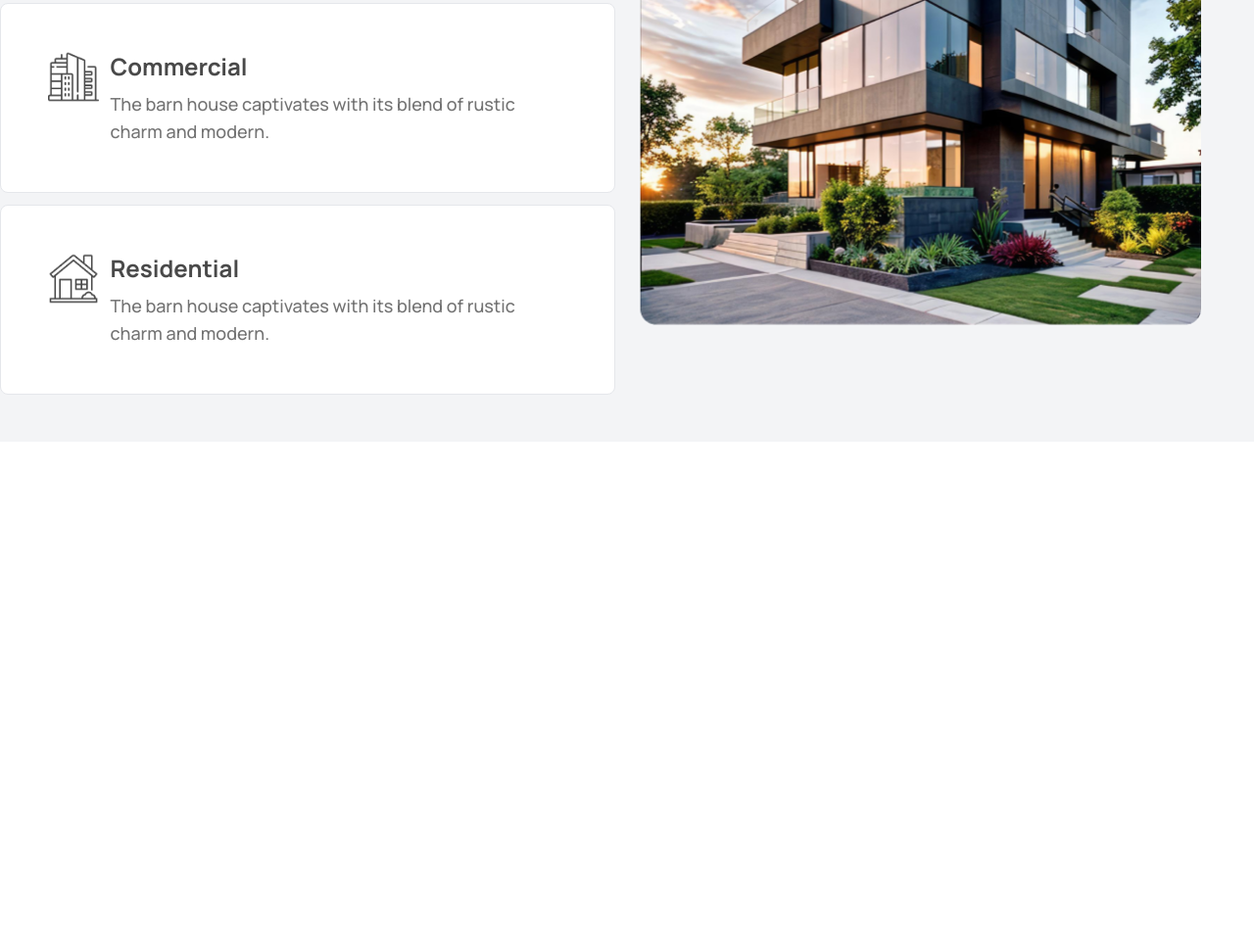
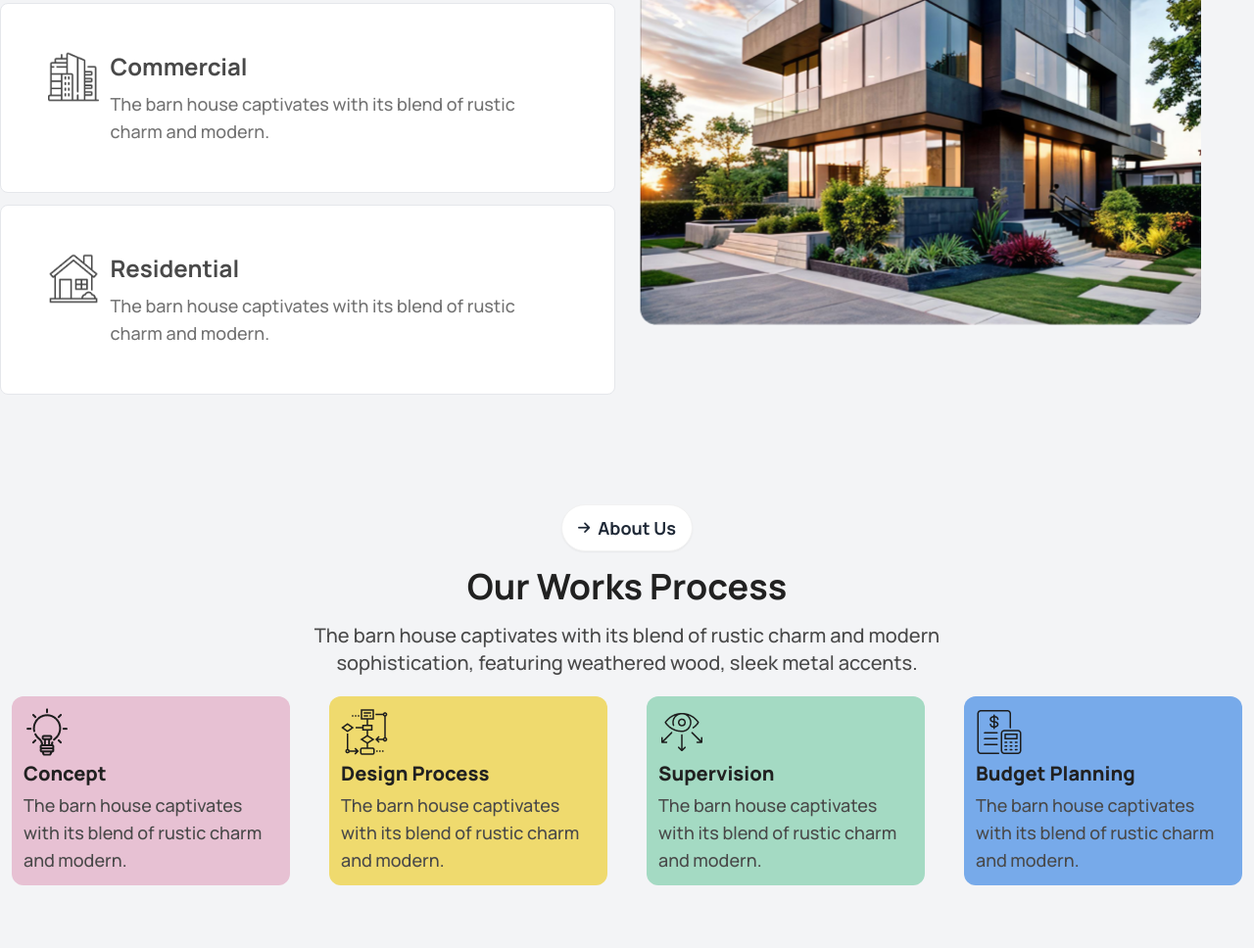
Before and after one commit to selimdotme/assignment-3-tailwind-daisyUI, a plain HTML site: page index.html in a window 1280 px wide. Shown: the part 1090-2058 px from the top of the page at 98% size. Before the commit the page ends 1589 px from the top, so only its background shows below. Drawn offline with nearby package versions, Linux system fonts and the light colour scheme.

Commit message:
process section done

```diff
--- a/index.html
+++ b/index.html
@@ -27,7 +27,11 @@
                 'primary-text-color':'#212121',
                 'secondary-text-color':'#737373',
                 'paragraph-text-color':'#494949',
-                'btn-primary-color':'rgba(171, 239, 95, 0.5)'
+                'btn-primary-color':'rgba(171, 239, 95, 0.5)',
+                'card-1-color':'#E7C1D3',
+                'card-2-color':'#EFDA6E',
+                'card-3-color':'#A4DAC3',
+                'card-4-color':'#77AAEA'
               }
             }
           }
@@ -96,7 +100,7 @@
     <!-- main -->
     <main>
       <!-- vector section -->
-      <section class="my-6 md:my-12 bg-gray-100 py-12">
+      <section class="mt-6 md:mt-12 bg-gray-100 py-12">
         <img class="hidden md:hidden lg:block ml-[100px] mb-4" src="assets/Vector.png" alt="">
         <!-- vector box -->
         <div class="container mx-auto grid grid-cols-1 lg:grid-cols-2 gap-6">
@@ -141,6 +145,49 @@
           </div>
         </div>
       </section>
+      <!-- process section -->
+      <section class="bg-gray-100 py-16">
+        <div class="container mx-auto">
+          <div class="space-y-4">
+            <!-- btn area -->
+            <div class="text-center">
+              <a class="btn font-bold bg-white rounded-3xl text-center"><button class="rounded-full"><i class="fa-solid fa-arrow-right"></i></button><h1 class="text-lg">About Us</h1></a>
+            </div>
+            <!-- text area -->
+            <div class="space-y-4 lg:w-3/5 mx-auto">
+              <h2 class="font-bold text-4xl text-primary-text-color text-center">Our Works Process</h2>
+              <p class="text-xl font-medium text-paragraph-text-color text-center">The barn house captivates with its blend of rustic charm and modern sophistication, featuring weathered wood, sleek metal accents.</p>
+            </div>
+          </div>
+          <!-- card section -->
+          <div class="grid grid-cols-1 gap-4 md:grid-cols-2 lg:grid-cols-4 mt-5">
+           <!-- card-1 -->
+           <div class="rounded-xl bg-card-1-color p-3 mx-3 space-y-1">
+              <img src="assets/concept.png" alt="">
+              <h3 class="font-extrabold text-xl text-primary-text-color">Concept</h3>
+              <p class="text-lg font-medium text-paragraph-text-color">The barn house captivates with its blend of rustic charm and modern.</p>
+           </div>
+           <!-- card-2 -->
+           <div class="rounded-xl bg-card-2-color p-3 mx-3 space-y-1">
+            <img src="assets/flow-chart.png" alt="">
+            <h3 class="font-extrabold text-xl text-primary-text-color">Design Process</h3>
+            <p class="text-lg font-medium text-paragraph-text-color">The barn house captivates with its blend of rustic charm and modern.</p>
+          </div>
+           <!-- card-3 -->
+           <div class="rounded-xl bg-card-3-color p-3 mx-3 space-y-1">
+            <img src="assets/vision.png" alt="">
+            <h3 class="font-extrabold text-xl text-primary-text-color">Supervision</h3>
+            <p class="text-lg font-medium text-paragraph-text-color">The barn house captivates with its blend of rustic charm and modern.</p>
+          </div>
+           <!-- card-4 -->
+           <div class="rounded-xl bg-card-4-color p-3 mx-3 space-y-1">
+            <img src="assets/budget-planning.png" alt="">
+            <h3 class="font-extrabold text-xl text-primary-text-color">Budget Planning</h3>
+            <p class="text-lg font-medium text-paragraph-text-color">The barn house captivates with its blend of rustic charm and modern.</p>
+          </div>
+          </div>
+        </div>
+      </section>
     </main>
     <!-- footer -->
     <footer>
```
